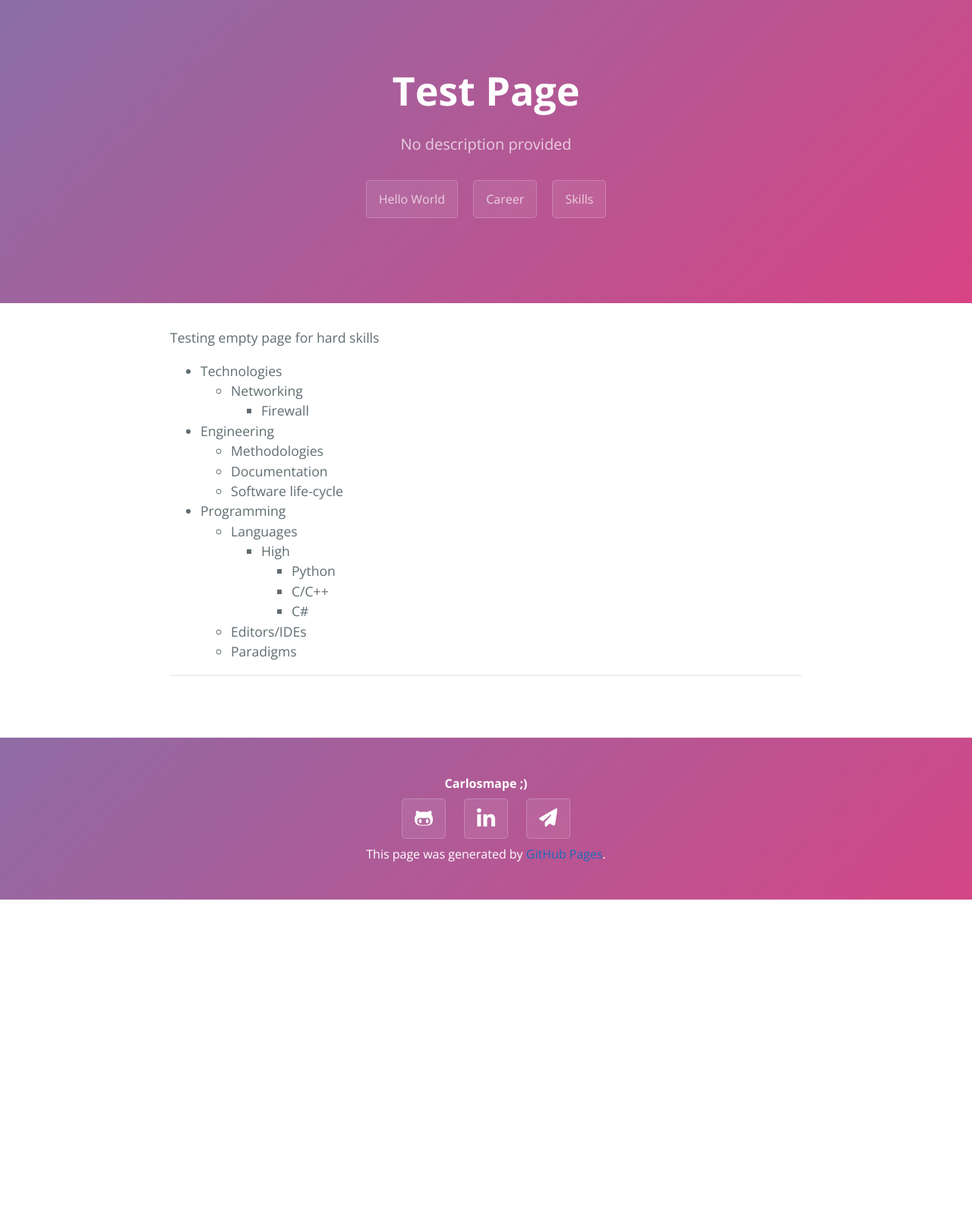
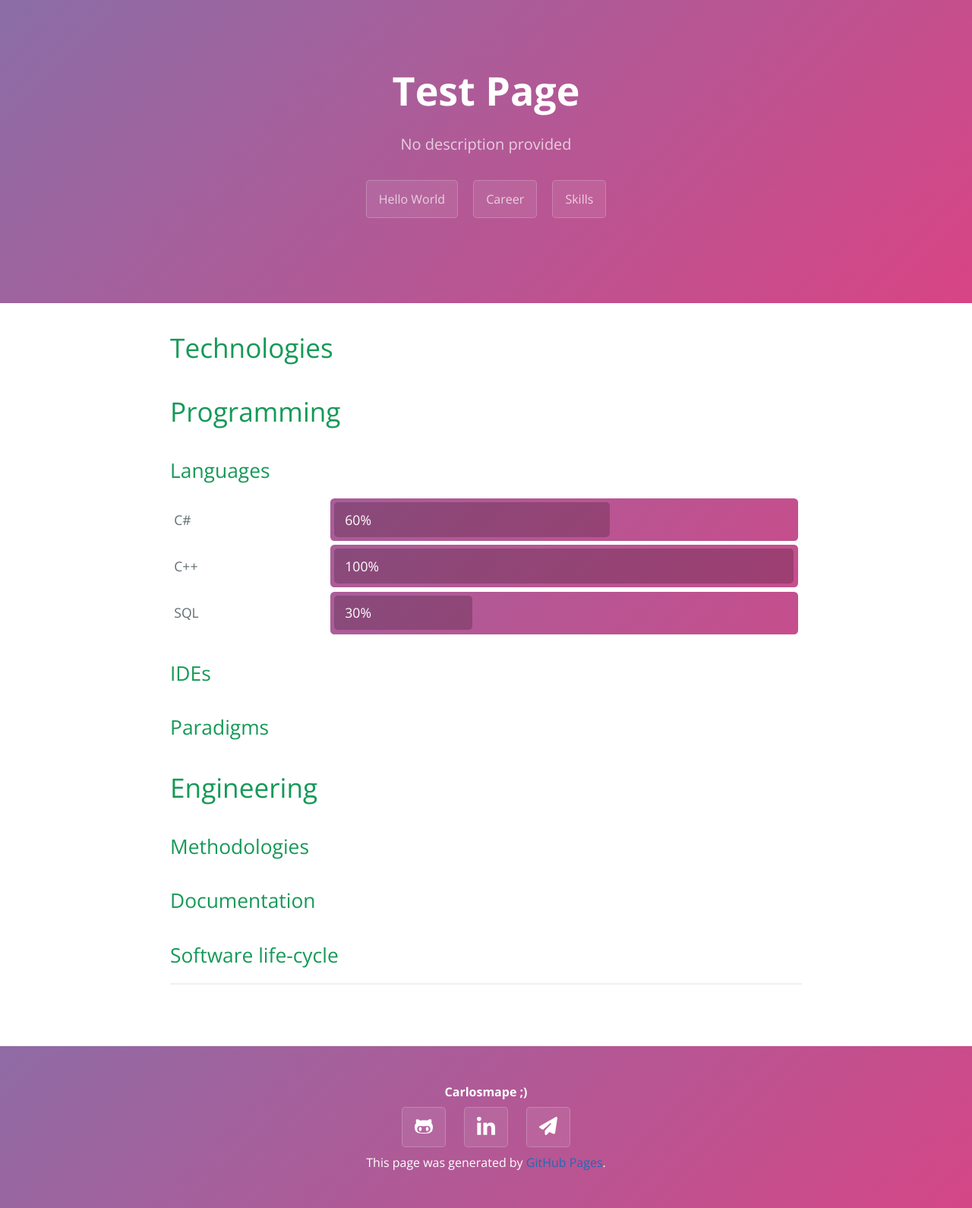
Before and after one commit to Carlosmape/carlosmape.github.io, a Jekyll site: the page built from hard-skills/index.md, in a window 1280 px wide. Shown: the whole page at 76% size. Built offline with Jekyll 4.4.1, drawn with Linux system fonts in a browser that asks for light colours; before the commit the page ends 1184 px from its top, so only the background shows below that.

Commit message:
Feature added technologies, languages, ides parameters to posts. They'll render in hard-skills automatically

```diff
--- /dev/null
+++ b/_includes/skill-bar.html
@@ -0,0 +1,8 @@
+<div class="skill">
+	<div class="skill-name">{{ skill }}</div>
+	<div class="skill-bar backgrounded">
+		<div class="skill-fill-{{ punct }}">
+			<div class="skill-card skill-fill">{{ punct | times:10 }}%</div>
+		</div>
+	</div>
+</div>
--- a/assets/css/style.scss
+++ b/assets/css/style.scss
@@ -166,7 +166,8 @@ img.icon {
   filter: invert(1);
 }
 
-@keyframes fadeIn {
+@keyframes fadeIn
+{
   0% { opacity: 0; }
   100% { opacity: 1; }
 }
@@ -206,12 +207,14 @@ img.icon {
   animation: centered-typing 2s steps(20, end) 1s forwards;
 }
 
-@keyframes typing {
+@keyframes typing
+{
   from { width: 0; }
   to {  width: 100%; }
 }
 
-@keyframes centered-typing {
+@keyframes centered-typing
+{
   from { width: 0; margin-left: 50%; }
   to {  width: 100%; margin-left: 0%; }
 }
@@ -220,3 +223,38 @@ span.date{
   font-size: large;
   color: grey;
 }
+
+.skill {
+  margin: 0.3em;
+  display: flex;
+  align-items: baseline;
+}
+.skill-name {
+  width: 25%;
+}
+.skill-bar
+{
+  width: 75%;
+  border-radius: 0.3em;
+  overflow: hidden;
+  padding: 0.3em;
+}
+.skill-bar * {
+  margin: 0 !important;
+}
+.skill-fill{
+  width: 100%;
+  animation: typing 1s;
+  background-color: rgba(0, 0, 0, 0.2);
+}
+.skill-fill-0{ width: 0%;   }
+.skill-fill-1{ width: 10%;  }
+.skill-fill-2{ width: 20%;  }
+.skill-fill-3{ width: 30%;  }
+.skill-fill-4{ width: 40%;  }
+.skill-fill-5{ width: 50%;  }
+.skill-fill-6{ width: 60%;  }
+.skill-fill-7{ width: 70%;  }
+.skill-fill-8{ width: 80%;  }
+.skill-fill-9{ width: 90%;  }
+.skill-fill-10{ width: 100%;}
--- a/hard-skills/index.md
+++ b/hard-skills/index.md
@@ -3,23 +3,61 @@ layout: default
 title: Test Page
 description: No description provided
 ---
+{% assign tehcList = ''|split:'' %}
+{% assign langList = ''|split:'' %}
+{% assign idesList = ''|split:'' %}
+{% for p in site.posts %}
+    {% if p.technologies.size %}
+        {% assign techList = techList | concat: p.technologies | uniq | sort %}
+    {% endif %}
+    {% if p.languages.size %}
+        {% assign langList = langList | concat: p.languages | uniq | sort %}
+    {% endif %}
+    {% if p.ides.size %}
+        {% assign idesList = idesList | concat: p.ides | uniq | sort %}
+    {% endif %}
+{% endfor %}
 
-Testing empty page for hard skills
+{% assign maxTechCount = 0 %}
+{% for t in techList %}
+    {% assign tCount = site.posts | where: 'technologies', t | size %}
+    {% if tCount > maxTechCount %}{% assign maxTechCount = tCount %}{% endif %}
+{% endfor %}
 
+{% assign maxLangCount = 0 %}
+{% for l in langList %}
+    {% assign lCount = site.posts | where: 'languages', l | size %}
+    {% if lCount > maxLangCount %}{% assign maxLangCount = lCount %}{% endif %}
+{% endfor %}
 
- - Technologies
-   - Networking
-     - Firewall
+{% assign maxIdesCount = 0 %}
+{% for i in idesList %}
+    {% assign iCount = site.posts | where: 'ides', i | size %}
+    {% if iCount > maxIdesCount %}{% assign maxIdesCount = iCount %}{% endif %}
+{% endfor %}
 
- - Engineering
-   - Methodologies
-   - Documentation
-   - Software life-cycle
- - Programming
-   - Languages
-     - High
-       - Python
-       - C/C++
-       - C#
-   - Editors/IDEs
-   - Paradigms
+# Technologies
+{% for skill in techList %}
+{% assign val =  site.posts | where: 'technologies', skill | size %}
+{% assign punct = val | times:10 | divided_by: maxTechCount %}
+{% include skill-bar.html %}
+{% endfor %}
+# Programming
+## Languages
+{% for skill in langList %}
+{% assign val =  site.posts | where: 'languages', skill | size %}
+{% assign punct = val | times:10 | divided_by: maxLangCount %}
+{% include skill-bar.html %}
+{% endfor %}
+## IDEs
+{% for skill in idesList %}
+{% assign val =  site.posts | where: 'ides', skill | size %}
+{% assign punct = val | times:10 | divided_by: maxIdesCount %}
+{% include skill-bar.html %}
+{% endfor %}
+## Paradigms
+
+# Engineering
+## Methodologies
+## Documentation
+## Software life-cycle
```
